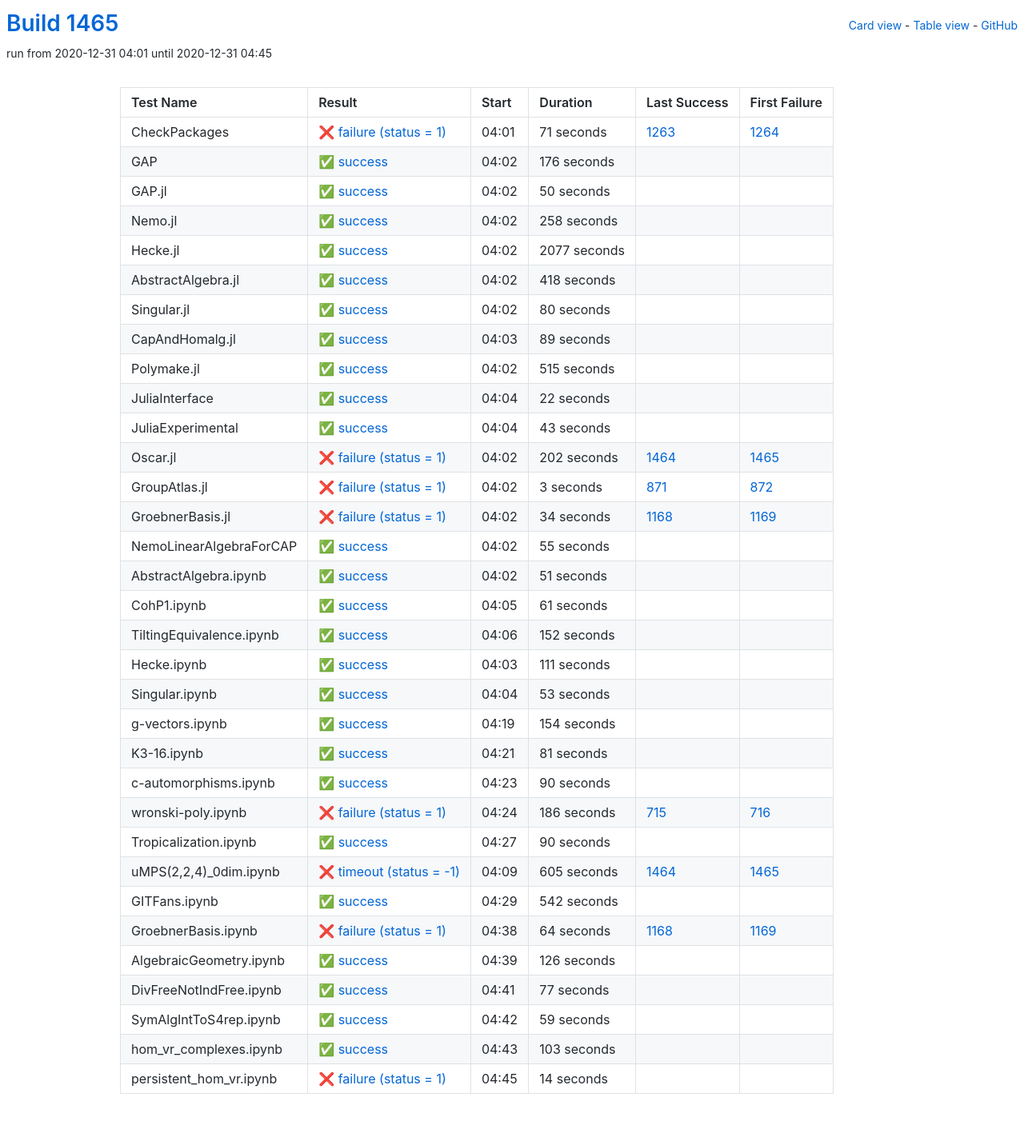
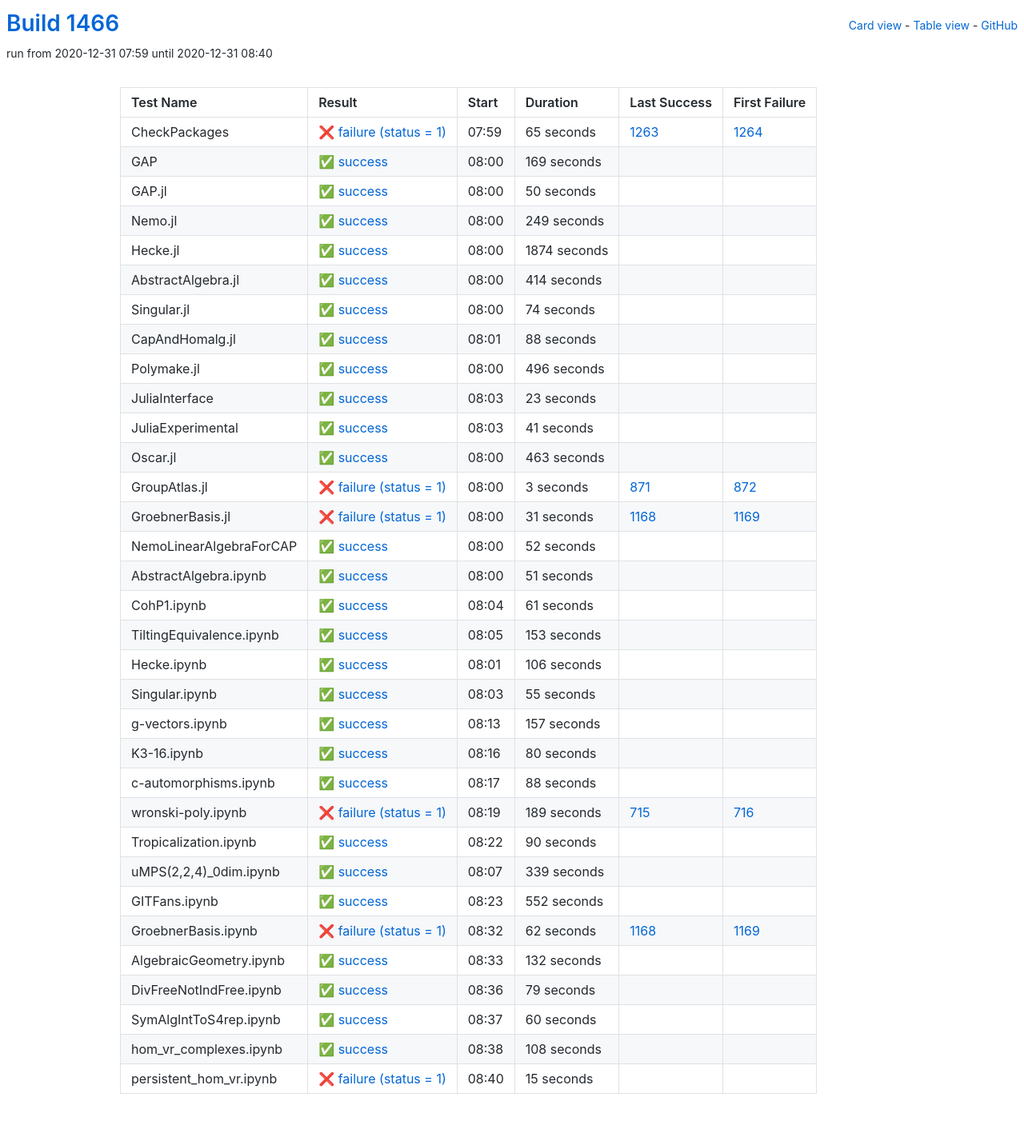
Before and after one commit to oscar-system/oscar-ci-status-stable, a Jekyll site: the page built from table.html, in a window 1280 px wide. Shown: the whole page at 80% size. Built offline with Jekyll 4.4.1, drawn with Linux system fonts in a browser that asks for light colours.

Commit message:
Build #1466

```diff
--- a/_data/ci.yml
+++ b/_data/ci.yml
@@ -1,6 +1,6 @@
 ---
-build: 1465
-build_url: https://oscarci.mathematik.uni-kl.de/job/oscar-stable/1465/
+build: 1466
+build_url: https://oscarci.mathematik.uni-kl.de/job/oscar-stable/1466/
 job: oscar-stable
 organization: oscar-system
 repo: oscar-ci-status-stable
@@ -8,32 +8,32 @@ repourl: https://github.com/oscar-system/oscar-ci-status-stable
 tests:
 - name: CheckPackages
   id: checkpackages
-  log: https://oscarci.mathematik.uni-kl.de/job/oscar-stable/1465/artifact/logs/build-1465/CheckPackages.log
-  start: 2020-12-31 04:01
+  log: https://oscarci.mathematik.uni-kl.de/job/oscar-stable/1466/artifact/logs/build-1466/CheckPackages.log
+  start: 2020-12-31 07:59
   success: false
   exitcode: 1
   status: failure
-  duration: 71
+  duration: 65
   last_success: 1263
   last_success_url: https://oscarci.mathematik.uni-kl.de/job/oscar-stable/1263/
   first_failure: 1264
   first_failure_url: https://oscarci.mathematik.uni-kl.de/job/oscar-stable/1264/
 - name: GAP
   id: gap
-  log: https://oscarci.mathematik.uni-kl.de/job/oscar-stable/1465/artifact/logs/build-1465/GAP.log
-  start: 2020-12-31 04:02
+  log: https://oscarci.mathematik.uni-kl.de/job/oscar-stable/1466/artifact/logs/build-1466/GAP.log
+  start: 2020-12-31 08:00
   success: true
   exitcode: 0
   status: success
-  duration: 176
+  duration: 169
   last_success: false
   last_success_url:
   first_failure: false
   first_failure_url:
 - name: GAP.jl
   id: gap-jl
-  log: https://oscarci.mathematik.uni-kl.de/job/oscar-stable/1465/artifact/logs/build-1465/GAP.jl.log
-  start: 2020-12-31 04:02
+  log: https://oscarci.mathematik.uni-kl.de/job/oscar-stable/1466/artifact/logs/build-1466/GAP.jl.log
+  start: 2020-12-31 08:00
   success: true
   exitcode: 0
   status: success
@@ -44,116 +44,116 @@ tests:
   first_failure_url:
 - name: Nemo.jl
   id: nemo-jl
-  log: https://oscarci.mathematik.uni-kl.de/job/oscar-stable/1465/artifact/logs/build-1465/Nemo.jl.log
-  start: 2020-12-31 04:02
+  log: https://oscarci.mathematik.uni-kl.de/job/oscar-stable/1466/artifact/logs/build-1466/Nemo.jl.log
+  start: 2020-12-31 08:00
   success: true
   exitcode: 0
   status: success
-  duration: 258
+  duration: 249
   last_success: false
   last_success_url:
   first_failure: false
   first_failure_url:
 - name: Hecke.jl
   id: hecke-jl
-  log: https://oscarci.mathematik.uni-kl.de/job/oscar-stable/1465/artifact/logs/build-1465/Hecke.jl.log
-  start: 2020-12-31 04:02
+  log: https://oscarci.mathematik.uni-kl.de/job/oscar-stable/1466/artifact/logs/build-1466/Hecke.jl.log
+  start: 2020-12-31 08:00
   success: true
   exitcode: 0
   status: success
-  duration: 2077
+  duration: 1874
   last_success: false
   last_success_url:
   first_failure: false
   first_failure_url:
 - name: AbstractAlgebra.jl
   id: abstractalgebra-jl
-  log: https://oscarci.mathematik.uni-kl.de/job/oscar-stable/1465/artifact/logs/build-1465/AbstractAlgebra.jl.log
-  start: 2020-12-31 04:02
+  log: https://oscarci.mathematik.uni-kl.de/job/oscar-stable/1466/artifact/logs/build-1466/AbstractAlgebra.jl.log
+  start: 2020-12-31 08:00
   success: true
   exitcode: 0
   status: success
-  duration: 418
+  duration: 414
   last_success: false
   last_success_url:
   first_failure: false
   first_failure_url:
 - name: Singular.jl
   id: singular-jl
-  log: https://oscarci.mathematik.uni-kl.de/job/oscar-stable/1465/artifact/logs/build-1465/Singular.jl.log
-  start: 2020-12-31 04:02
+  log: https://oscarci.mathematik.uni-kl.de/job/oscar-stable/1466/artifact/logs/build-1466/Singular.jl.log
+  start: 2020-12-31 08:00
   success: true
   exitcode: 0
   status: success
-  duration: 80
+  duration: 74
   last_success: false
   last_success_url:
   first_failure: false
   first_failure_url:
 - name: CapAndHomalg.jl
   id: capandhomalg-jl
-  log: https://oscarci.mathematik.uni-kl.de/job/oscar-stable/1465/artifact/logs/build-1465/CapAndHomalg.jl.log
-  start: 2020-12-31 04:03
+  log: https://oscarci.mathematik.uni-kl.de/job/oscar-stable/1466/artifact/logs/build-1466/CapAndHomalg.jl.log
+  start: 2020-12-31 08:01
   success: true
   exitcode: 0
   status: success
-  duration: 89
+  duration: 88
   last_success: false
   last_success_url:
   first_failure: false
   first_failure_url:
 - name: Polymake.jl
   id: polymake-jl
-  log: https://oscarci.mathematik.uni-kl.de/job/oscar-stable/1465/artifact/logs/build-1465/Polymake.jl.log
-  start: 2020-12-31 04:02
+  log: https://oscarci.mathematik.uni-kl.de/job/oscar-stable/1466/artifact/logs/build-1466/Polymake.jl.log
+  start: 2020-12-31 08:00
   success: true
   exitcode: 0
   status: success
-  duration: 515
+  duration: 496
   last_success: false
   last_success_url:
   first_failure: false
   first_failure_url:
 - name: JuliaInterface
   id: juliainterface
-  log: https://oscarci.mathematik.uni-kl.de/job/oscar-stable/1465/artifact/logs/build-1465/JuliaInterface.log
-  start: 2020-12-31 04:04
+  log: https://oscarci.mathematik.uni-kl.de/job/oscar-stable/1466/artifact/logs/build-1466/JuliaInterface.log
+  start: 2020-12-31 08:03
   success: true
   exitcode: 0
   status: success
-  duration: 22
+  duration: 23
   last_success: false
   last_success_url:
   first_failure: false
   first_failure_url:
 - name: JuliaExperimental
   id: juliaexperimental
-  log: https://oscarci.mathematik.uni-kl.de/job/oscar-stable/1465/artifact/logs/build-1465/JuliaExperimental.log
-  start: 2020-12-31 04:04
+  log: https://oscarci.mathematik.uni-kl.de/job/oscar-stable/1466/artifact/logs/build-1466/JuliaExperimental.log
+  start: 2020-12-31 08:03
   success: true
   exitcode: 0
   status: success
-  duration: 43
+  duration: 41
   last_success: false
   last_success_url:
   first_failure: false
   first_failure_url:
 - name: Oscar.jl
   id: oscar-jl
-  log: https://oscarci.mathematik.uni-kl.de/job/oscar-stable/1465/artifact/logs/build-1465/Oscar.jl.log
-  start: 2020-12-31 04:02
-  success: false
-  exitcode: 1
-  status: failure
-  duration: 202
-  last_success: 1464
-  last_success_url: https://oscarci.mathematik.uni-kl.de/job/oscar-stable/1464/
-  first_failure: 1465
-  first_failure_url: https://oscarci.mathematik.uni-kl.de/job/oscar-stable/1465/
+  log: https://oscarci.mathematik.uni-kl.de/job/oscar-stable/1466/artifact/logs/build-1466/Oscar.jl.log
+  start: 2020-12-31 08:00
+  success: true
+  exitcode: 0
+  status: success
+  duration: 463
+  last_success: false
+  last_success_url:
+  first_failure: false
+  first_failure_url:
 - name: GroupAtlas.jl
   id: groupatlas-jl
-  log: https://oscarci.mathematik.uni-kl.de/job/oscar-stable/1465/artifact/logs/build-1465/GroupAtlas.jl.log
-  start: 2020-12-31 04:02
+  log: https://oscarci.mathematik.uni-kl.de/job/oscar-stable/1466/artifact/logs/build-1466/GroupAtlas.jl.log
+  start: 2020-12-31 08:00
   success: false
   exitcode: 1
   status: failure
@@ -164,32 +164,32 @@ tests:
   first_failure_url: https://oscarci.mathematik.uni-kl.de/job/oscar-stable/872/
 - name: GroebnerBasis.jl
   id: groebnerbasis-jl
-  log: https://oscarci.mathematik.uni-kl.de/job/oscar-stable/1465/artifact/logs/build-1465/GroebnerBasis.jl.log
-  start: 2020-12-31 04:02
+  log: https://oscarci.mathematik.uni-kl.de/job/oscar-stable/1466/artifact/logs/build-1466/GroebnerBasis.jl.log
+  start: 2020-12-31 08:00
   success: false
   exitcode: 1
   status: failure
-  duration: 34
+  duration: 31
   last_success: 1168
   last_success_url: https://oscarci.mathematik.uni-kl.de/job/oscar-stable/1168/
   first_failure: 1169
   first_failure_url: https://oscarci.mathematik.uni-kl.de/job/oscar-stable/1169/
 - name: NemoLinearAlgebraForCAP
   id: nemolinearalgebraforcap
-  log: https://oscarci.mathematik.uni-kl.de/job/oscar-stable/1465/artifact/logs/build-1465/NemoLinearAlgebraForCAP.log
-  start: 2020-12-31 04:02
+  log: https://oscarci.mathematik.uni-kl.de/job/oscar-stable/1466/artifact/logs/build-1466/NemoLinearAlgebraForCAP.log
+  start: 2020-12-31 08:00
   success: true
   exitcode: 0
   status: success
-  duration: 55
+  duration: 52
   last_success: false
   last_success_url:
   first_failure: false
   first_failure_url:
 - name: AbstractAlgebra.ipynb
   id: abstractalgebra-ipynb
-  log: https://oscarci.mathematik.uni-kl.de/job/oscar-stable/1465/artifact/logs/build-1465/AbstractAlgebra.ipynb.log
-  start: 2020-12-31 04:02
+  log: https://oscarci.mathematik.uni-kl.de/job/oscar-stable/1466/artifact/logs/build-1466/AbstractAlgebra.ipynb.log
+  start: 2020-12-31 08:00
   success: true
   exitcode: 0
   status: success
@@ -200,8 +200,8 @@ tests:
   first_failure_url:
 - name: CohP1.ipynb
   id: cohp1-ipynb
-  log: https://oscarci.mathematik.uni-kl.de/job/oscar-stable/1465/artifact/logs/build-1465/CohP1.ipynb.log
-  start: 2020-12-31 04:05
+  log: https://oscarci.mathematik.uni-kl.de/job/oscar-stable/1466/artifact/logs/build-1466/CohP1.ipynb.log
+  start: 2020-12-31 08:04
   success: true
   exitcode: 0
   status: success
@@ -212,92 +212,92 @@ tests:
   first_failure_url:
 - name: TiltingEquivalence.ipynb
   id: tiltingequivalence-ipynb
-  log: https://oscarci.mathematik.uni-kl.de/job/oscar-stable/1465/artifact/logs/build-1465/TiltingEquivalence.ipynb.log
-  start: 2020-12-31 04:06
+  log: https://oscarci.mathematik.uni-kl.de/job/oscar-stable/1466/artifact/logs/build-1466/TiltingEquivalence.ipynb.log
+  start: 2020-12-31 08:05
   success: true
   exitcode: 0
   status: success
-  duration: 152
+  duration: 153
   last_success: false
   last_success_url:
   first_failure: false
   first_failure_url:
 - name: Hecke.ipynb
   id: hecke-ipynb
-  log: https://oscarci.mathematik.uni-kl.de/job/oscar-stable/1465/artifact/logs/build-1465/Hecke.ipynb.log
-  start: 2020-12-31 04:03
+  log: https://oscarci.mathematik.uni-kl.de/job/oscar-stable/1466/artifact/logs/build-1466/Hecke.ipynb.log
+  start: 2020-12-31 08:01
   success: true
   exitcode: 0
   status: success
-  duration: 111
+  duration: 106
   last_success: false
   last_success_url:
   first_failure: false
   first_failure_url:
 - name: Singular.ipynb
   id: singular-ipynb
-  log: https://oscarci.mathematik.uni-kl.de/job/oscar-stable/1465/artifact/logs/build-1465/Singular.ipynb.log
-  start: 2020-12-31 04:04
+  log: https://oscarci.mathematik.uni-kl.de/job/oscar-stable/1466/artifact/logs/build-1466/Singular.ipynb.log
+  start: 2020-12-31 08:03
   success: true
   exitcode: 0
   status: success
-  duration: 53
+  duration: 55
   last_success: false
   last_success_url:
   first_failure: false
   first_failure_url:
 - name: g-vectors.ipynb
   id: g-vectors-ipynb
-  log: https://oscarci.mathematik.uni-kl.de/job/oscar-stable/1465/artifact/logs/build-1465/g-vectors.ipynb.log
-  start: 2020-12-31 04:19
+  log: https://oscarci.mathematik.uni-kl.de/job/oscar-stable/1466/artifact/logs/build-1466/g-vectors.ipynb.log
+  start: 2020-12-31 08:13
   success: true
   exitcode: 0
   status: success
-  duration: 154
+  duration: 157
   last_success: false
   last_success_url:
   first_failure: false
   first_failure_url:
 - name: K3-16.ipynb
   id: k3-16-ipynb
-  log: https://oscarci.mathematik.uni-kl.de/job/oscar-stable/1465/artifact/logs/build-1465/K3-16.ipynb.log
-  start: 2020-12-31 04:21
+  log: https://oscarci.mathematik.uni-kl.de/job/oscar-stable/1466/artifact/logs/build-1466/K3-16.ipynb.log
+  start: 2020-12-31 08:16
   success: true
   exitcode: 0
   status: success
-  duration: 81
+  duration: 80
   last_success: false
   last_success_url:
   first_failure: false
   first_failure_url:
 - name: c-automorphisms.ipynb
   id: c-automorphisms-ipynb
-  log: https://oscarci.mathematik.uni-kl.de/job/oscar-stable/1465/artifact/logs/build-1465/c-automorphisms.ipynb.log
-  start: 2020-12-31 04:23
+  log: https://oscarci.mathematik.uni-kl.de/job/oscar-stable/1466/artifact/logs/build-1466/c-automorphisms.ipynb.log
+  start: 2020-12-31 08:17
   success: true
   exitcode: 0
   status: success
-  duration: 90
+  duration: 88
   last_success: false
   last_success_url:
   first_failure: false
   first_failure_url:
 - name: wronski-poly.ipynb
   id: wronski-poly-ipynb
-  log: https://oscarci.mathematik.uni-kl.de/job/oscar-stable/1465/artifact/logs/build-1465/wronski-poly.ipynb.log
-  start: 2020-12-31 04:24
+  log: https://oscarci.mathematik.uni-kl.de/job/oscar-stable/1466/artifact/logs/build-1466/wronski-poly.ipynb.log
+  start: 2020-12-31 08:19
   success: false
   exitcode: 1
   status: failure
-  duration: 186
+  duration: 189
   last_success: 715
   last_success_url: https://oscarci.mathematik.uni-kl.de/job/oscar-stable/715/
   first_failure: 716
   first_failure_url: https://oscarci.mathematik.uni-kl.de/job/oscar-stable/716/
 - name: Tropicalization.ipynb
   id: tropicalization-ipynb
-  log: https://oscarci.mathematik.uni-kl.de/job/oscar-stable/1465/artifact/logs/build-1465/Tropicalization.ipynb.log
-  start: 2020-12-31 04:27
+  log: https://oscarci.mathematik.uni-kl.de/job/oscar-stable/1466/artifact/logs/build-1466/Tropicalization.ipynb.log
+  start: 2020-12-31 08:22
   success: true
   exitcode: 0
   status: success
@@ -308,96 +308,96 @@ tests:
   first_failure_url:
 - name: uMPS(2,2,4)_0dim.ipynb
   id: umps-2-2-4-0dim-ipynb
-  log: https://oscarci.mathematik.uni-kl.de/job/oscar-stable/1465/artifact/logs/build-1465/uMPS-2-2-4-_0dim.ipynb.log
-  start: 2020-12-31 04:09
-  success: false
-  exitcode: -1
-  status: timeout
-  duration: 605
-  last_success: 1464
-  last_success_url: https://oscarci.mathematik.uni-kl.de/job/oscar-stable/1464/
-  first_failure: 1465
-  first_failure_url: https://oscarci.mathematik.uni-kl.de/job/oscar-stable/1465/
-- name: GITFans.ipynb
-  id: gitfans-ipynb
-  log: https://oscarci.mathematik.uni-kl.de/job/oscar-stable/1465/artifact/logs/build-1465/GITFans.ipynb.log
-  start: 2020-12-31 04:29
+  log: https://oscarci.mathematik.uni-kl.de/job/oscar-stable/1466/artifact/logs/build-1466/uMPS-2-2-4-_0dim.ipynb.log
+  start: 2020-12-31 08:07
   success: true
   exitcode: 0
   status: success
-  duration: 542
+  duration: 339
+  last_success: false
+  last_success_url:
+  first_failure: false
+  first_failure_url:
+- name: GITFans.ipynb
+  id: gitfans-ipynb
+  log: https://oscarci.mathematik.uni-kl.de/job/oscar-stable/1466/artifact/logs/build-1466/GITFans.ipynb.log
+  start: 2020-12-31 08:23
+  success: true
+  exitcode: 0
+  status: success
+  duration: 552
   last_success: false
   last_success_url:
   first_failure: false
   first_failure_url:
 - name: GroebnerBasis.ipynb
   id: groebnerbasis-ipynb
-  log: https://oscarci.mathematik.uni-kl.de/job/oscar-stable/1465/artifact/logs/build-1465/GroebnerBasis.ipynb.log
-  start: 2020-12-31 04:38
+  log: https://oscarci.mathematik.uni-kl.de/job/oscar-stable/1466/artifact/logs/build-1466/GroebnerBasis.ipynb.log
+  start: 2020-12-31 08:32
   success: false
   exitcode: 1
   status: failure
-  duration: 64
+  duration: 62
   last_success: 1168
   last_success_url: https://oscarci.mathematik.uni-kl.de/job/oscar-stable/1168/
   first_failure: 1169
   first_failure_url: https://oscarci.mathematik.uni-kl.de/job/oscar-stable/1169/
 - name: AlgebraicGeometry.ipynb
   id: algebraicgeometry-ipynb
-  log: https://oscarci.mathematik.uni-kl.de/job/oscar-stable/1465/artifact/logs/build-1465/AlgebraicGeometry.ipynb.log
-  start: 2020-12-31 04:39
+  log: https://oscarci.mathematik.uni-kl.de/job/oscar-stable/1466/artifact/logs/build-1466/AlgebraicGeometry.ipynb.log
+  start: 2020-12-31 08:33
   success: true
   exitcode: 0
   status: success
-  duration: 126
+  duration: 132
   last_success: false
   last_success_url:
   first_failure: false
   first_failure_url:
 - name: DivFreeNotIndFree.ipynb
   id: divfreenotindfree-ipynb
-  log: https://oscarci.mathematik.uni-kl.de/job/oscar-stable/1465/artifact/logs/build-1465/DivFreeNotIndFree.ipynb.log
-  start: 2020-12-31 04:41
+  log: https://oscarci.mathematik.uni-kl.de/job/oscar-stable/1466/artifact/logs/build-1466/DivFreeNotIndFree.ipynb.log
+  start: 2020-12-31 08:36
   success: true
   exitcode: 0
   status: success
-  duration: 77
+  duration: 79
   last_success: false
   last_success_url:
   first_failure: false
   first_failure_url:
 - name: SymAlgIntToS4rep.ipynb
   id: symalginttos4rep-ipynb
-  log: https://oscarci.mathematik.uni-kl.de/job/oscar-stable/1465/artifact/logs/build-1465/SymAlgIntToS4rep.ipynb.log
-  start: 2020-12-31 04:42
+  log: https://oscarci.mathematik.uni-kl.de/job/oscar-stable/1466/artifact/logs/build-1466/SymAlgIntToS4rep.ipynb.log
+  start: 2020-12-31 08:37
   success: true
   exitcode: 0
   status: success
-  duration: 59
+  duration: 60
   last_success: false
   last_success_url:
   first_failure: false
   first_failure_url:
 - name: hom_vr_complexes.ipynb
   id: hom-vr-complexes-ipynb
-  log: https://oscarci.mathematik.uni-kl.de/job/oscar-stable/1465/artifact/logs/build-1465/hom_vr_complexes.ipynb.log
-  start: 2020-12-31 04:43
+  log: https://oscarci.mathematik.uni-kl.de/job/oscar-stable/1466/artifact/logs/build-1466/hom_vr_complexes.ipynb.log
+  start: 2020-12-31 08:38
   success: true
   exitcode: 0
   status: success
-  duration: 103
+  duration: 108
   last_success: false
   last_success_url:
   first_failure: false
   first_failure_url:
 - name: persistent_hom_vr.ipynb
   id: persistent-hom-vr-ipynb
-  log: https://oscarci.mathematik.uni-kl.de/job/oscar-stable/1465/artifact/logs/build-1465/persistent_hom_vr.ipynb.log
-  start: 2020-12-31 04:45
+  log: https://oscarci.mathematik.uni-kl.de/job/oscar-stable/1466/artifact/logs/build-1466/persistent_hom_vr.ipynb.log
+  start: 2020-12-31 08:40
   success: false
   exitcode: 1
   status: failure
-  duration: 14
+  duration: 15
   last_success: false
   last_success_url:
   first_failure: false
```
Also changed, not shown: README.md.
